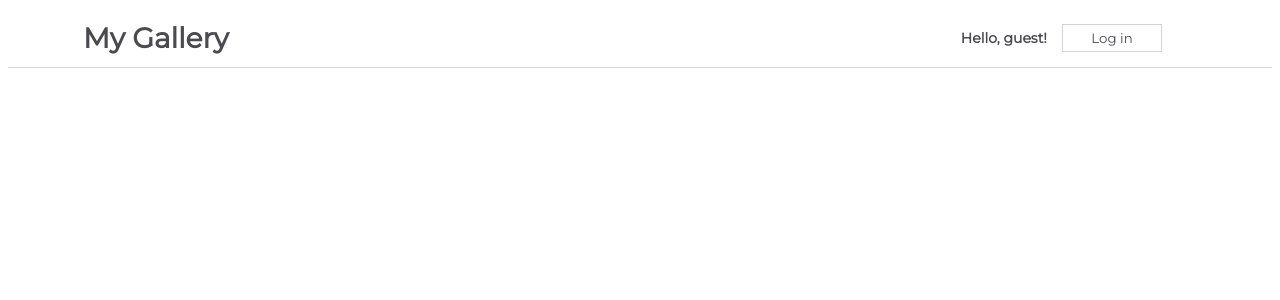
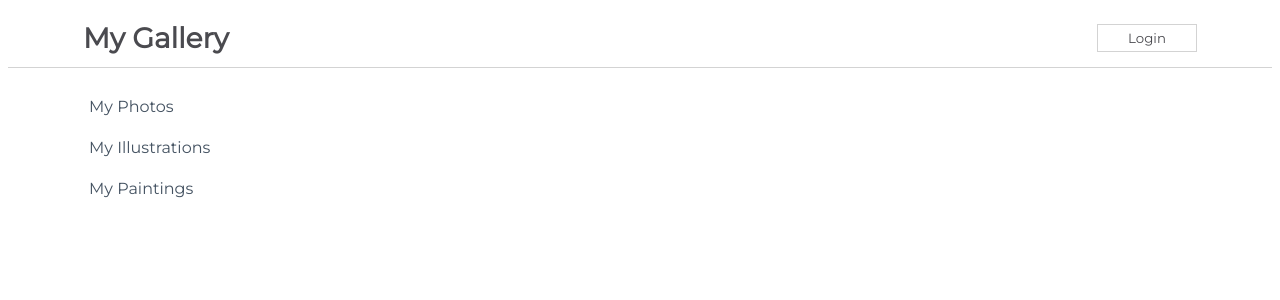
Before and after one commit to henryl74/react-challanges, a React (Create React App) app in the folder my-app/: page / in a window 1280 px wide. Shown: the top 300 px of the page. Built offline with nearby package versions, Linux system fonts and the light colour scheme.

Commit message:
Complete Handling Events Challenge

```diff
--- a/my-app/src/App.js
+++ b/my-app/src/App.js
@@ -1,13 +1,15 @@
 import css from './App.module.css';
-// import Sidebar from "./components/Sidebar";
-import NavBarSimple from "./components/NavBarSimple";
+// import NavBarSimple from "./components/NavBarSimple";
+import Sidebar from "./components/Sidebar";
+import NavBarForm from "./components/NavBarForm";
 
 function App() {
   return (
     <div className={css.App}>
       {/* Add your components here */}
-      <NavBarSimple />
-      {/* <Sidebar /> */}
+      {/* <NavBarSimple /> */}
+      <NavBarForm />
+      <Sidebar />
     </div>
   );
 }
--- /dev/null
+++ b/my-app/src/components/NavBarChild.js
@@ -0,0 +1,19 @@
+import React from "react";
+
+function NavBarChild(props) {
+    return (
+        props.isLoggedIn ?
+        <button onClick={props.handleClick}>Login</button>
+        :
+        <form>
+            <label htmlFor = "username">Username:</label>
+            <input placeholder="username" id="username"/>
+
+            <label htmlFor = "password">Password:</label>
+            <input placeholder="password" id="password"/>
+            <button  onClick={props.handleClick}>Submit</button>
+        </form>
+    )
+}
+
+export default NavBarChild
--- /dev/null
+++ b/my-app/src/components/NavBarForm.js
@@ -0,0 +1,53 @@
+import React, { Component } from "react";
+import css from "./css/NavBarForm.module.css";
+import NavBarChild from "./NavBarChild";
+
+
+class NavBarForm extends Component {
+    constructor(props) {
+        super(props)
+
+        this.state = {
+            isLoggedIn: true,
+        }
+    }
+    handleButtonClick = () => {
+        this.setState((prevState) => ({
+            isLoggedIn: prevState.isLoggedIn ? false: true
+        }),  () => console.log(this.state.isLoggedIn))
+    }
+
+    render() {
+        return (
+            <div className= {css.NavBar}>
+                <h1>My Gallery</h1>
+
+                    {/* This is part of steps 1-8 */}
+                    {/* {
+                    this.state.isLoggedIn ?
+                        <button onClick={() => this.handleButtonClick()}>Login</button>
+                        :
+                        <form>
+                            <label htmlFor = "username">Username:</label>
+                            <input placeholder="username" id="username"/>
+
+                            <label htmlFor = "password">Password:</label>
+                            <input placeholder="password" id="password"/>
+                            <button onClick={() => this.handleButtonClick()}>Submit</button>
+                        </form>
+
+                    } */}
+
+                {/* This is how things should look after completing the extra task */}
+
+                <NavBarChild
+                isLoggedIn={this.state.isLoggedIn}
+                handleClick={this.handleButtonClick}
+                />
+
+            </div>
+        )
+    }
+}
+
+export default NavBarForm
```
